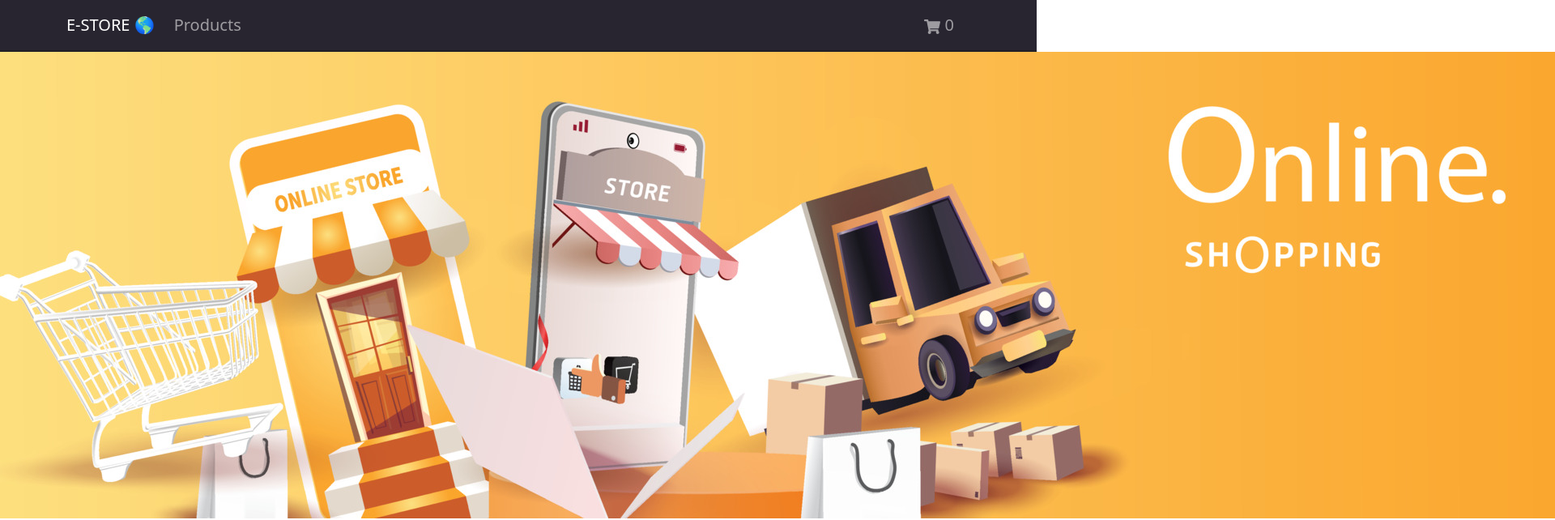
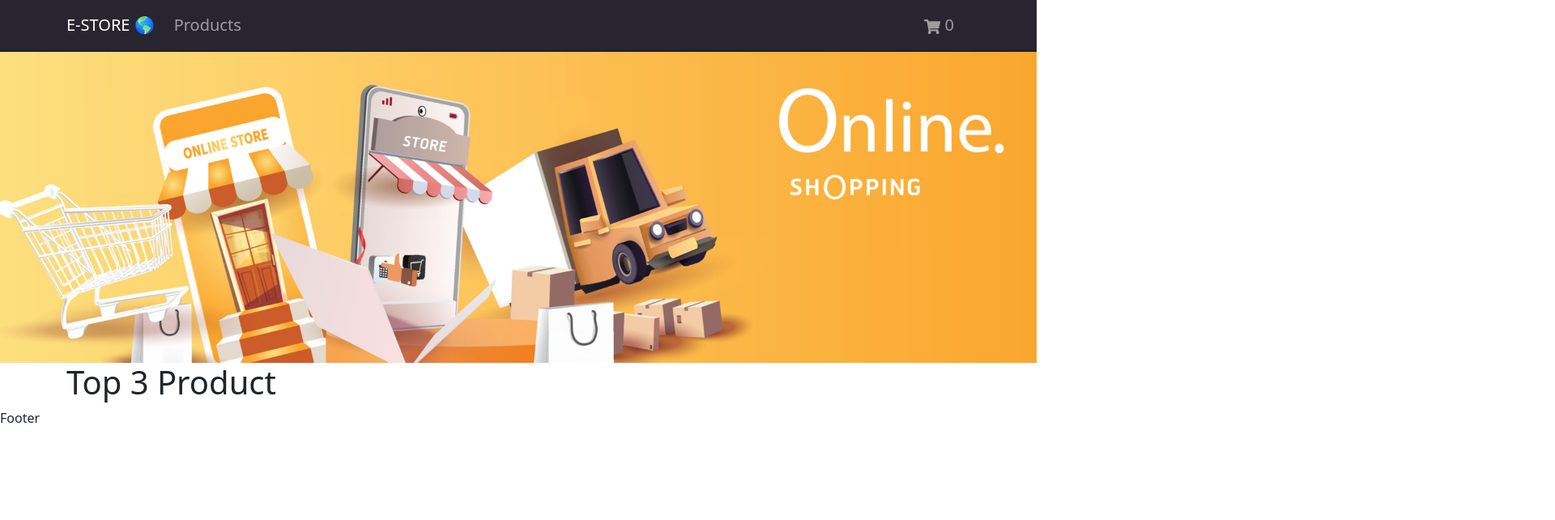
Before and after one commit to Isfhan/uit-react-redux-ecommerce-app, a React (Create React App) app: page / in a window 1280 px wide. Shown: the top 642 px of the page at 81% size, 1920 px wide, since content can reach past the window. Built offline with nearby package versions, Linux system fonts and the light colour scheme.

Commit message:
Update Landing page code

```diff
--- a/src/pages/Landing/Landing.css
+++ b/src/pages/Landing/Landing.css
@@ -1,3 +1,3 @@
 .landing-page-content-wrapper{
-    color: aquamarine;
+
 }
--- a/src/pages/Landing/Landing.jsx
+++ b/src/pages/Landing/Landing.jsx
@@ -1,17 +1,21 @@
 import Footer from "../../components/Footer/Footer";
 import Header from "../../components/Header/Header";
+import Image from 'react-bootstrap/Image';
 import banner from './banner.jpg';
 import './Landing.css';
+import { Container } from "react-bootstrap";
 
 function Landing() {
   return (
-    <div>
+    <>
       <Header />
-      <div className="landing-page-content-wrapper">
-        <img src={banner} alt="Banner" />
-      </div>
+        <Image src={banner} alt="Banner" fluid />
+        <Container>
+          <h1>Top 3 Product</h1>
+        </Container>
       <Footer />
-    </div>
+    </>
+
   )
 }
 
```
